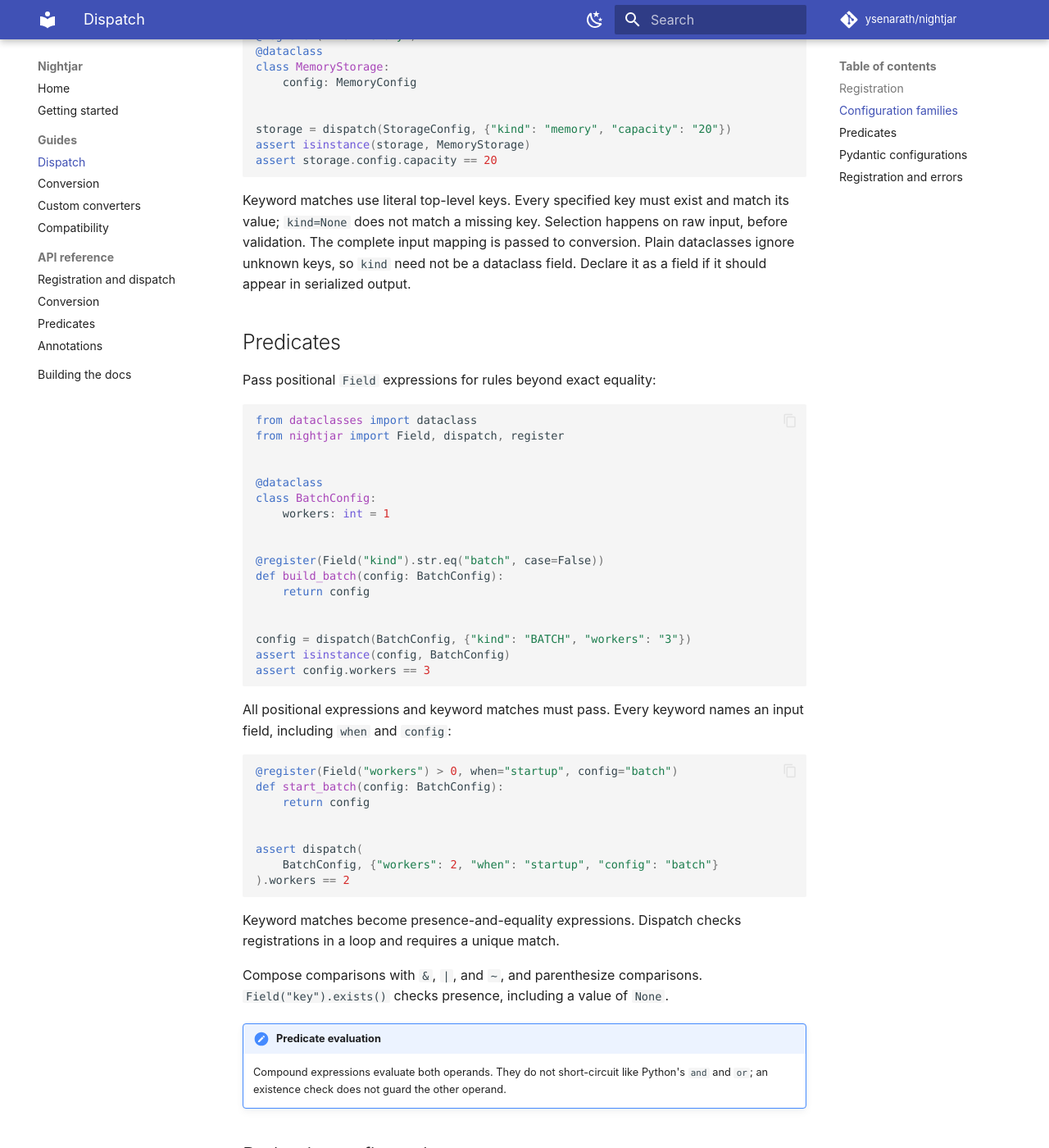
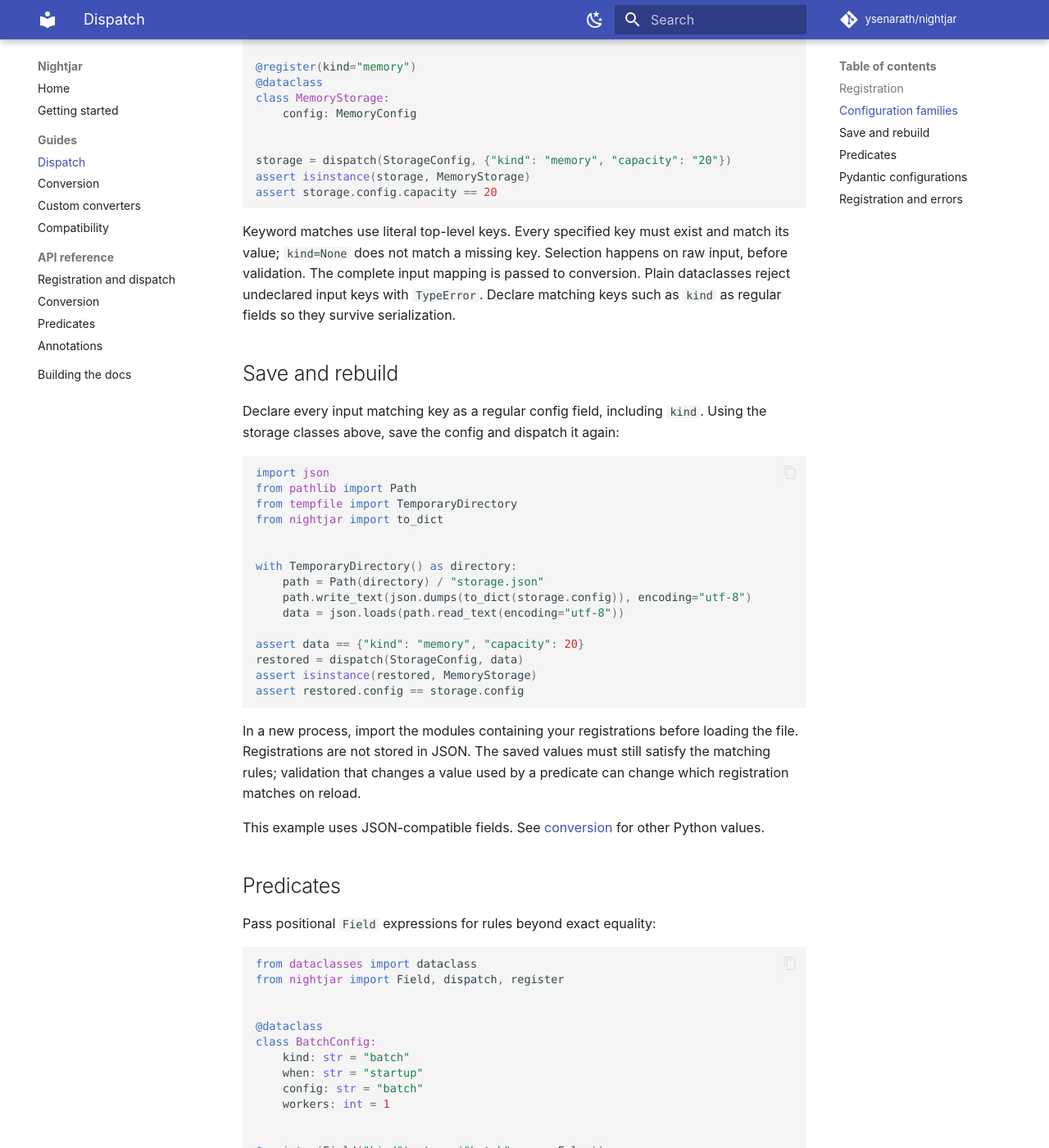
Before and after one commit to ysenarath/nightjar, an MkDocs documentation site: the page built from docs/guides/dispatch.md, in a window 1280 px wide and 1400 px high, scrolled down 1036 px. Shown: the whole window at 82% size. Built offline with MkDocs 1.6.1 and Material for MkDocs 9.7.7, drawn with Linux system fonts in a browser that asks for light colours; comment, search, counter and statistics services are not loaded; some of the changed text lies outside the part shown.

Commit message:
Document undeclared field rejection and saving configurations

````diff
--- a/docs/guides/dispatch.md
+++ b/docs/guides/dispatch.md
@@ -29,11 +29,13 @@ class StorageConfig:
 
 @dataclass
 class LocalConfig(StorageConfig):
+    kind: str = "local"
     path: str = "."
 
 
 @dataclass
 class MemoryConfig(StorageConfig):
+    kind: str = "memory"
     capacity: int = 100
 
 
@@ -57,8 +59,39 @@ assert storage.config.capacity == 20
 Keyword matches use literal top-level keys. Every specified key must exist and
 match its value; `kind=None` does not match a missing key. Selection happens on
 raw input, before validation. The complete input mapping is passed to conversion.
-Plain dataclasses ignore unknown keys, so `kind` need not be a dataclass field.
-Declare it as a field if it should appear in serialized output.
+Plain dataclasses reject undeclared input keys with `TypeError`. Declare matching
+keys such as `kind` as regular fields so they survive serialization.
+
+## Save and rebuild
+
+Declare every input matching key as a regular config field, including `kind`.
+Using the storage classes above, save the config and dispatch it again:
+
+```python
+import json
+from pathlib import Path
+from tempfile import TemporaryDirectory
+from nightjar import to_dict
+
+
+with TemporaryDirectory() as directory:
+    path = Path(directory) / "storage.json"
+    path.write_text(json.dumps(to_dict(storage.config)), encoding="utf-8")
+    data = json.loads(path.read_text(encoding="utf-8"))
+
+assert data == {"kind": "memory", "capacity": 20}
+restored = dispatch(StorageConfig, data)
+assert isinstance(restored, MemoryStorage)
+assert restored.config == storage.config
+```
+
+In a new process, import the modules containing your registrations before
+loading the file. Registrations are not stored in JSON. The saved values must
+still satisfy the matching rules; validation that changes a value used by a
+predicate can change which registration matches on reload.
+
+This example uses JSON-compatible fields. See [conversion](conversion.md#python-output)
+for other Python values.
 
 ## Predicates
 
@@ -71,6 +104,9 @@ from nightjar import Field, dispatch, register
 
 @dataclass
 class BatchConfig:
+    kind: str = "batch"
+    when: str = "startup"
+    config: str = "batch"
     workers: int = 1
 
 
````
Also changed, not shown: README.md (+1 -0 lines), docs/compatibility.md (+11 -0 lines), docs/guides/conversion.md (+6 -4 lines), docs/index.md (+1 -0 lines).
